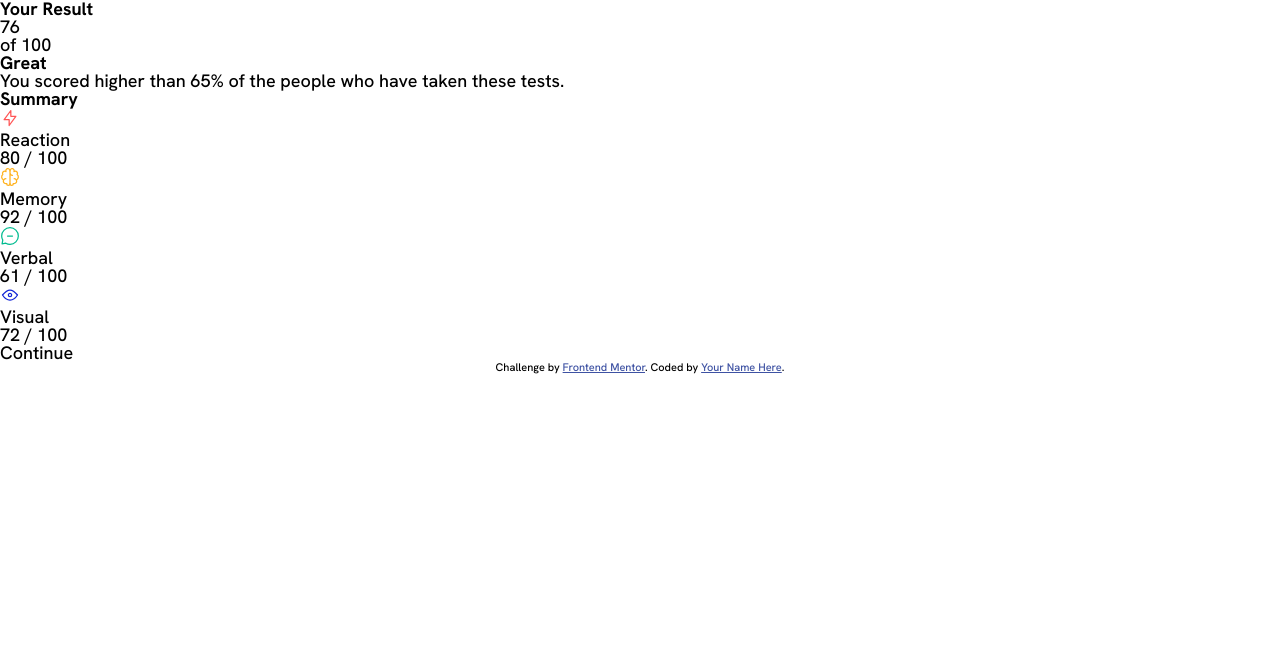
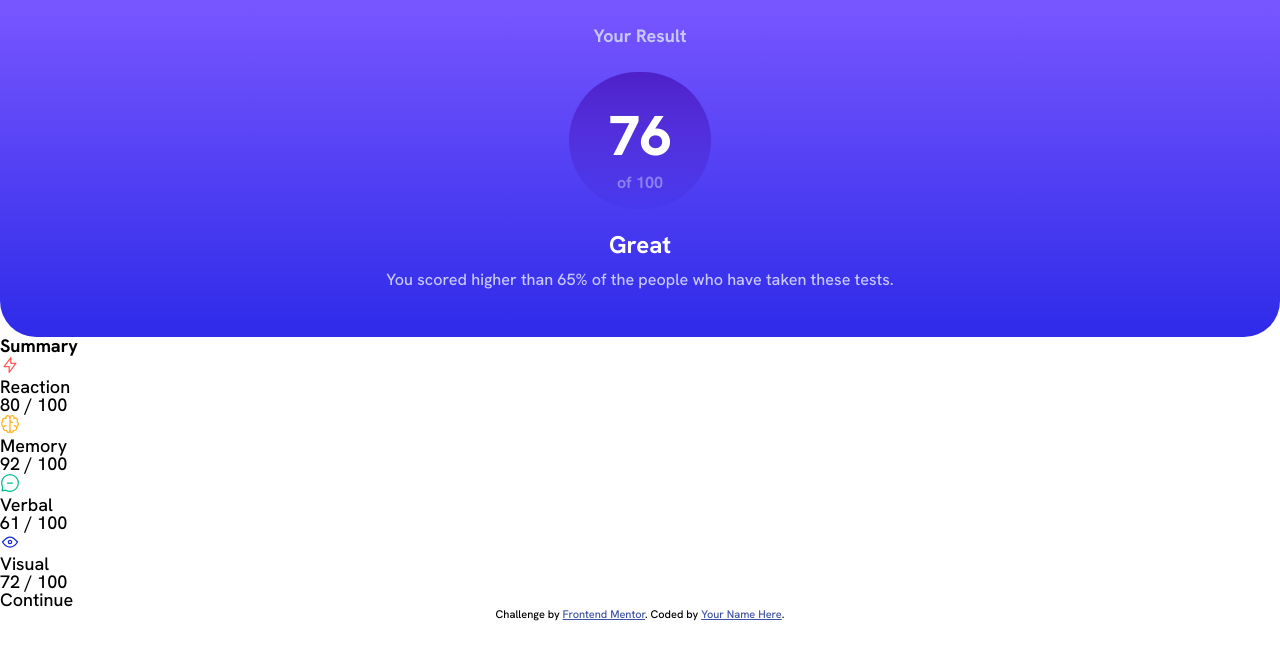
Before and after one commit to jamesaking02/results-summary, a plain HTML site: page index.html in a window 1280 px wide. Drawn offline with Linux system fonts and the light colour scheme.

Commit message:
added result section gradient, padding, typography, and text color

```diff
--- a/index.html
+++ b/index.html
@@ -19,12 +19,15 @@
 <main>
 
 </main>
-  <h1>Your Result</h1>
-  <p>76</p>
-  <p>of 100</p>
-
-  <h2>Great</h2>
-  <p>You scored higher than 65% of the people who have taken these tests.</p>
+  <section class="results">
+    <h1>Your Result</h1>
+    <div class="circle">
+      <p>76</p>
+      <p>of 100</p>
+    </div>
+    <h2>Great</h2>
+    <p>You scored higher than 65% of the people who have taken these tests.</p>
+  </section>
   <section class="summary">
     <h3>Summary</h3>
     <div class="stat-card">
--- a/style.css
+++ b/style.css
@@ -1,19 +1,75 @@
 @charset "utf-9";
 @import url('https://fonts.googleapis.com/css2?family=Hanken+Grotesk:wght@500;700;800&display=swap');
+
 
 html > body {
   font-size: 18px;
   font-family: 'Hanken Grotesk', sans-serif;
 }
 
+* {box-sizing: border-box;}
+
 :root {
   --light-red: hsl(0, 100%, 67%);
   --orangey-yellow: hsl(39, 100%, 56%);
   --green-teal: hsl(166, 100%, 37%);
   --cobalt-blue: hsl(234, 85%, 45%);
+  --pale-blue: hsl(221, 100%, 96%);
+  --light-lavender: hsl(241, 100%, 89%);
+  --light-lavender-alpha: hsla(241, 100%, 89%, 0.5);
+  --dark-grey-blue: hsl(224, 30%, 27%);
 
   --light-slate: hsl(252, 100%, 67%);
   --light-royal-blue: hsl(241, 81%, 54%);
   --violet-blue: hsla(256, 72%, 46%, 1);
-  --persian-blue: hsla(241, 72%, 46%, 0);
+  --persian-blue: hsla(241, 72%, 46%, 0.1);
 }
+
+.results {
+  background: linear-gradient(var(--light-slate), var(--light-royal-blue));
+  padding: 1.5em 2.5em 2.5em 2.5em;
+  text-align: center;
+  border-bottom-left-radius: 2em;
+  border-bottom-right-radius: 2em;
+}
+
+.results > h1 {
+  margin-bottom: 1.5em;
+  color: var(--light-lavender);
+}
+
+.circle {
+  padding: 2em 2.2em 1em 2.2em;
+  background: linear-gradient(var(--violet-blue), var(--persian-blue));
+  border-radius: 6em;
+  width: max-content;
+  margin: auto;
+}
+
+.circle > p:first-of-type {
+  font-size: 3.5rem;
+  color: white;
+  font-weight: 800;
+  margin-bottom: 0.2em;
+}
+
+.circle > p:nth-of-type(2) {
+  color: var(--light-lavender-alpha);
+  font-size: 0.9em;
+  font-weight: 700;
+}
+
+.results > h2 {
+  font-size: 1.5rem;
+  color: white;
+  margin-top: 1em;
+  margin-bottom: 0.5em;
+}
+
+.results > p {
+  color: var(--light-lavender);
+  font-size: 0.9em;
+  line-height: 1.4em;
+}
+
+/* SUMMARY SECTION */
```
